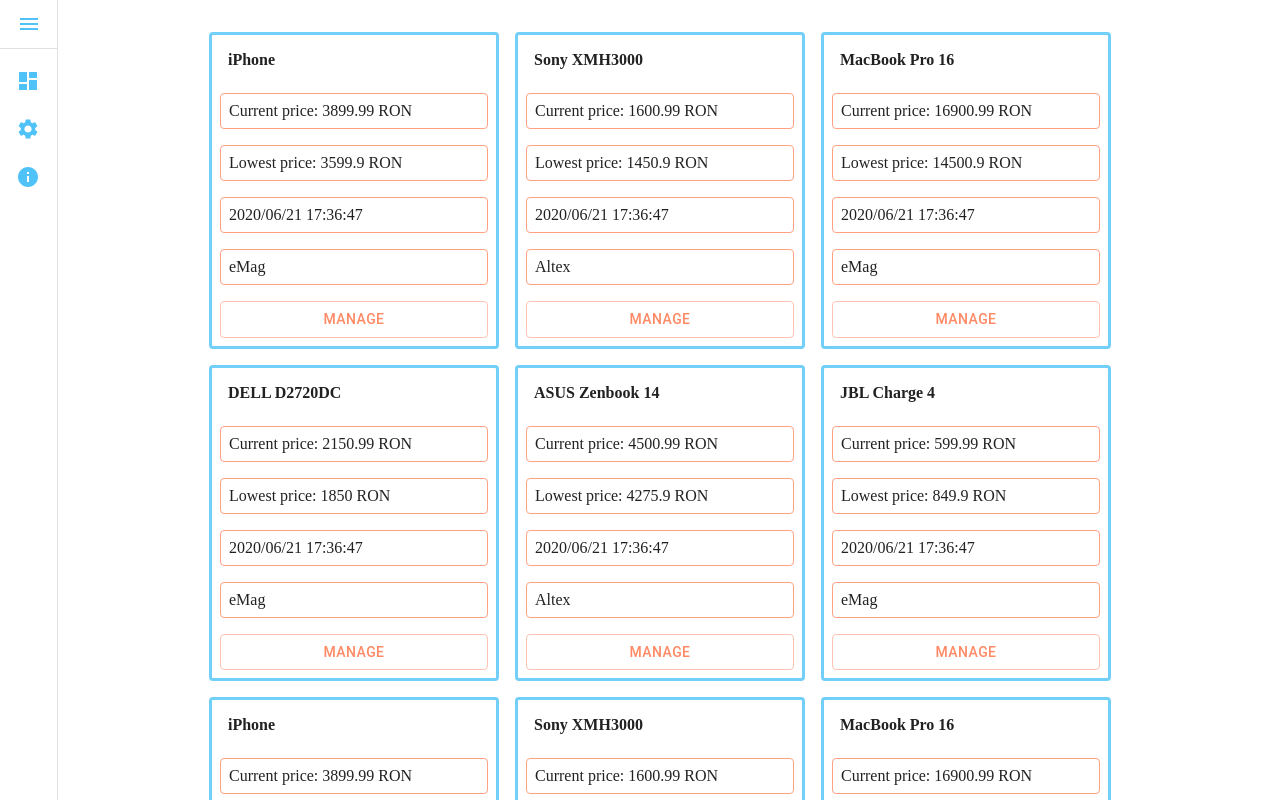
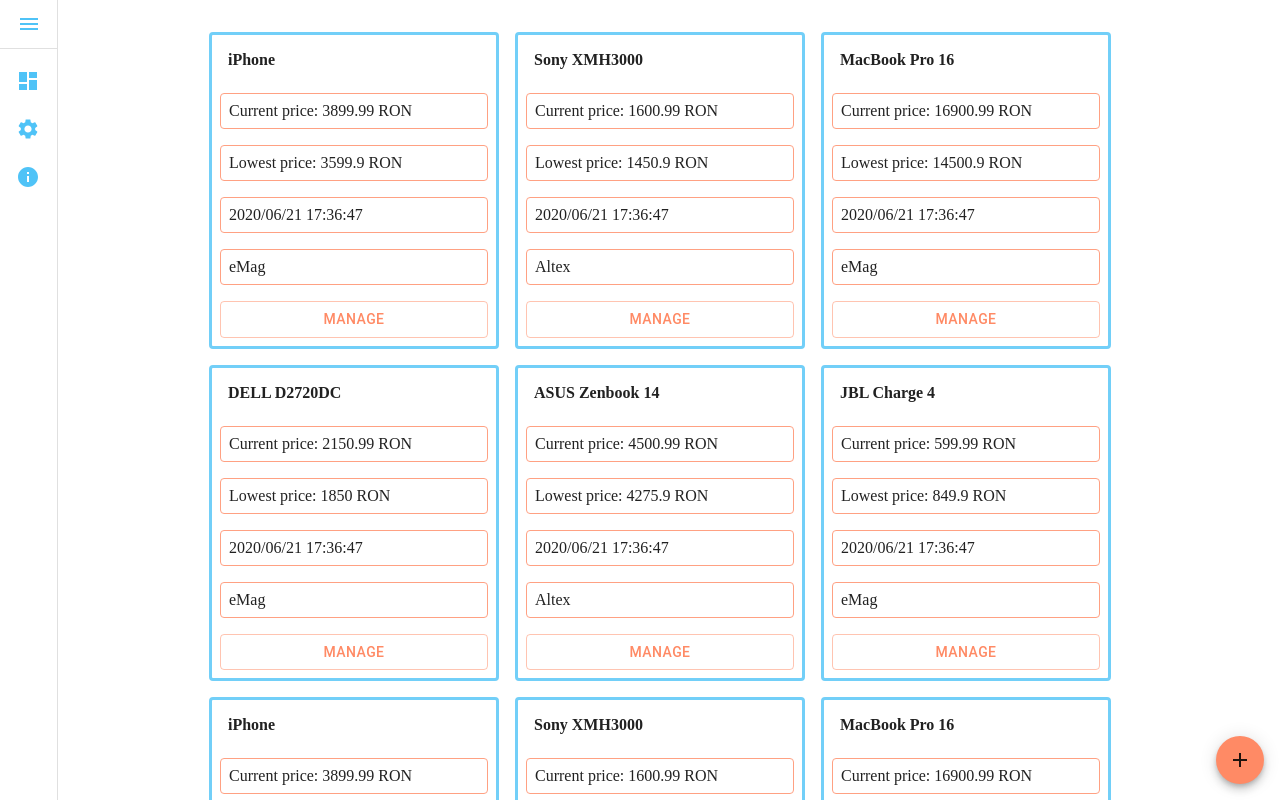
Before and after one commit to Burbon13/PriceAnalyzer2, a React (Create React App) app: page / in a window 1280 px wide. Shown: the top 800 px of the page. Built offline with nearby package versions, Linux system fonts and the light colour scheme.

Commit message:
Added FAB add button

```diff
--- a/src/pages/Dashboard/Dashboard.js
+++ b/src/pages/Dashboard/Dashboard.js
@@ -1,6 +1,8 @@
 import React from "react";
 import useStyles from "./styles";
 import ProductListItem from "../../components/ProductListItem";
+import Fab from '@material-ui/core/Fab';
+import AddIcon from '@material-ui/icons/Add';
 
 let products = [
     {
@@ -62,6 +64,9 @@
 
     return (
         <div className={classes.root}>
+            <Fab size="medium" color="secondary" aria-label="add" className={classes.fab}>
+                <AddIcon />
+            </Fab>
             {products.map((product, index) => {
                 return <ProductListItem key={`product_${index}`} product={product} className={classes.item}/>
             })}
--- a/src/pages/Dashboard/styles.js
+++ b/src/pages/Dashboard/styles.js
@@ -5,12 +5,22 @@
         display: 'flex',
         flexDirection: 'row',
         flexWrap: 'wrap',
-        justifyContent: 'center'
+        justifyContent: 'center',
+        marginBottom: theme.spacing(8)
     },
     item: {
         flexBasis: 0,
         flex: '1 1 0px'
+    },
+    fab: {
+        margin: 0,
+        top: 'auto',
+        right: theme.spacing(2),
+        bottom: theme.spacing(2),
+        left: 'auto',
+        position: 'fixed',
     }
+
 }));
 
 export default useStyles;
```
